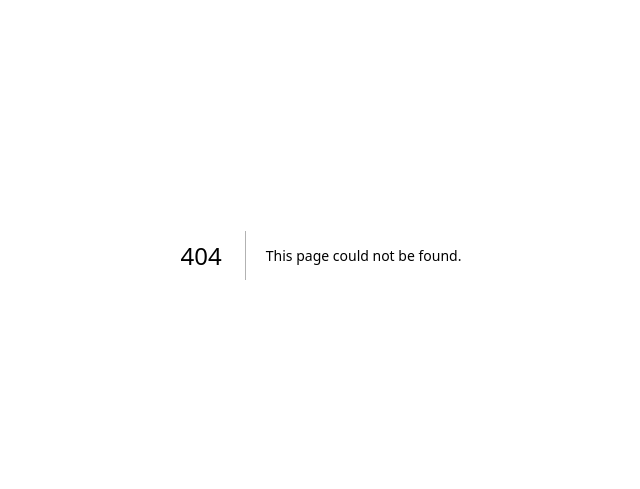
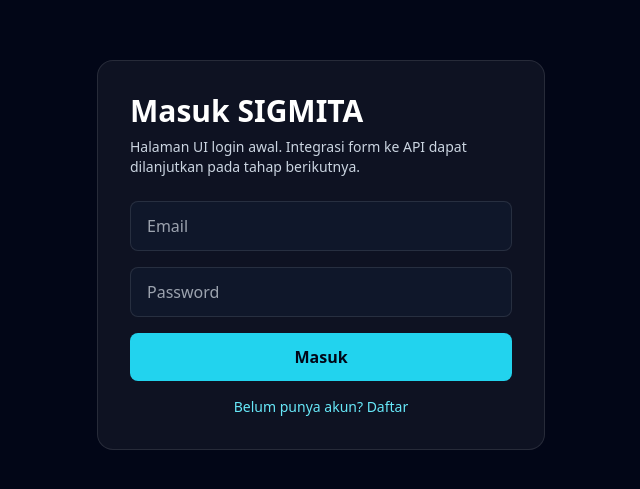
Before and after one commit to el-thon/Sigmanta, a Next.js app: page /login in a window 1280 px wide. Before the commit this address had no page. Shown: the part 145-634 px from the top of the page, without its empty margins (319-959 px from the left). Built offline with nearby package versions, Linux system fonts and the light colour scheme.

Commit message:
feat: add login page skeleton

```diff
--- /dev/null
+++ b/src/app/login/page.tsx
@@ -0,0 +1,16 @@
+export default function LoginPage() {
+  return (
+    <main className="flex min-h-screen items-center justify-center bg-slate-950 px-6 text-white">
+      <section className="w-full max-w-md rounded-2xl border border-white/10 bg-white/5 p-8">
+        <h1 className="text-3xl font-bold">Masuk SIGMITA</h1>
+        <p className="mt-2 text-sm text-slate-300">Halaman UI login awal. Integrasi form ke API dapat dilanjutkan pada tahap berikutnya.</p>
+        <div className="mt-6 space-y-4">
+          <input className="w-full rounded-lg border border-white/10 bg-slate-900 px-4 py-3" placeholder="Email" />
+          <input className="w-full rounded-lg border border-white/10 bg-slate-900 px-4 py-3" placeholder="Password" type="password" />
+          <button className="w-full rounded-lg bg-cyan-400 px-4 py-3 font-semibold text-slate-950">Masuk</button>
+        </div>
+        <a className="mt-4 block text-center text-sm text-cyan-300" href="/register">Belum punya akun? Daftar</a>
+      </section>
+    </main>
+  );
+}
```
